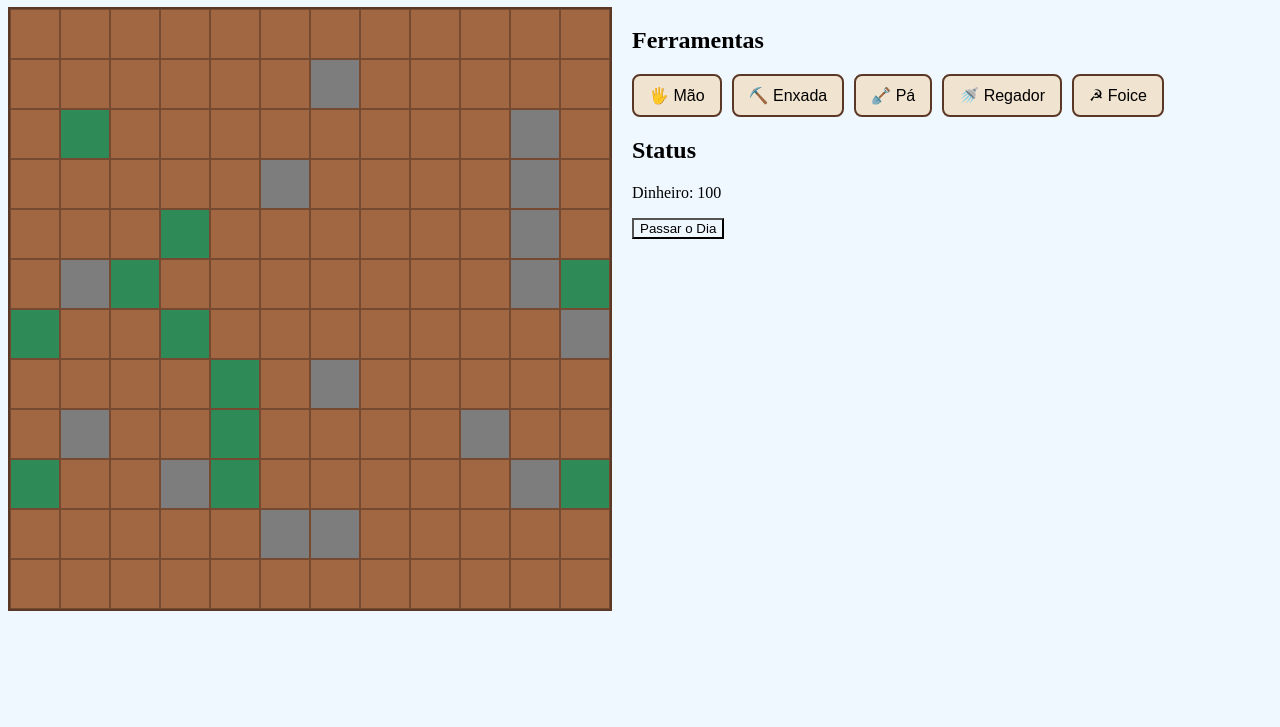
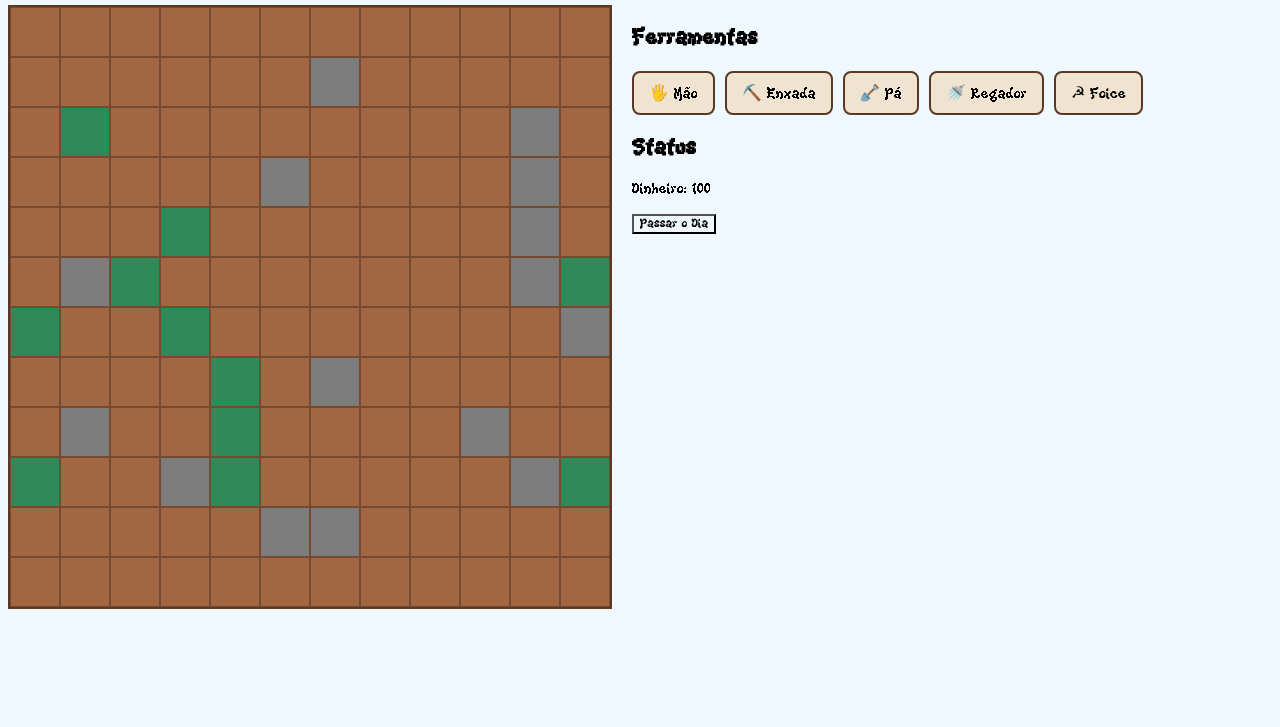
Before and after one commit to ufjf-dcc202/ufjf-dcc202-2025-1-b-trb-lucaschaves, a plain HTML site: page index.html in a window 1280 px wide. Shown: the part 73-800 px from the top of the page. Drawn offline with Linux system fonts and the light colour scheme.

Commit message:
Adiciona fonte pixelada pra ficar fofo

```diff
--- a/style.css
+++ b/style.css
@@ -1,5 +1,11 @@
+@font-face {
+    font-family: 'KiwiSoda';
+    src: url('/public/KiwiSoda.ttf');
+}
+
 * {
     background-color: aliceblue;
+    font-family: KiwiSoda;
 }
 
 #game-container {
```
Also changed, not shown: public/KiwiSoda.ttf (added), 1 other file.
